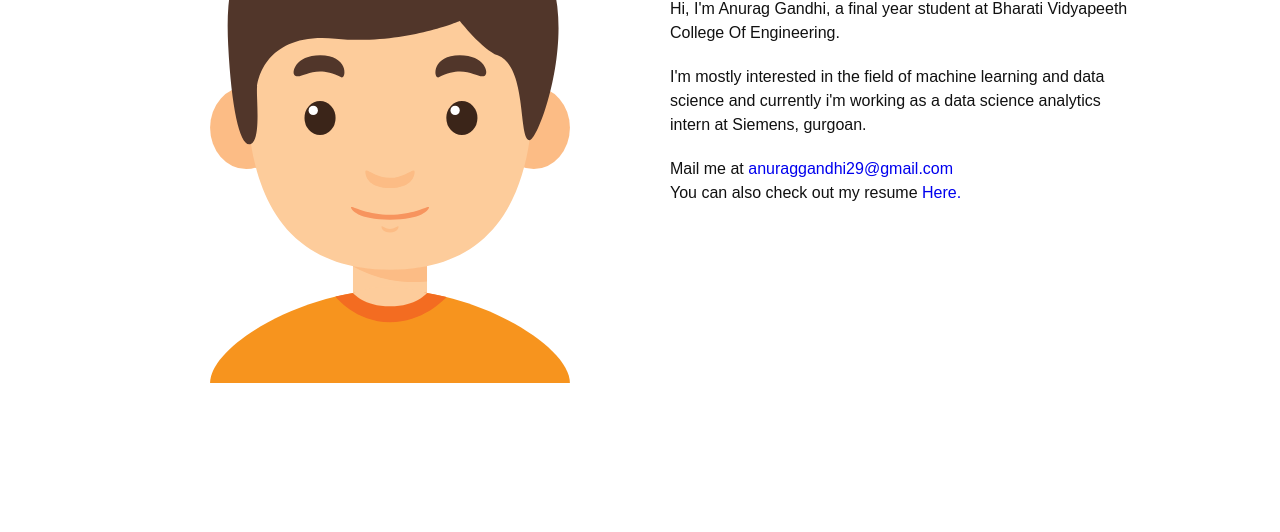
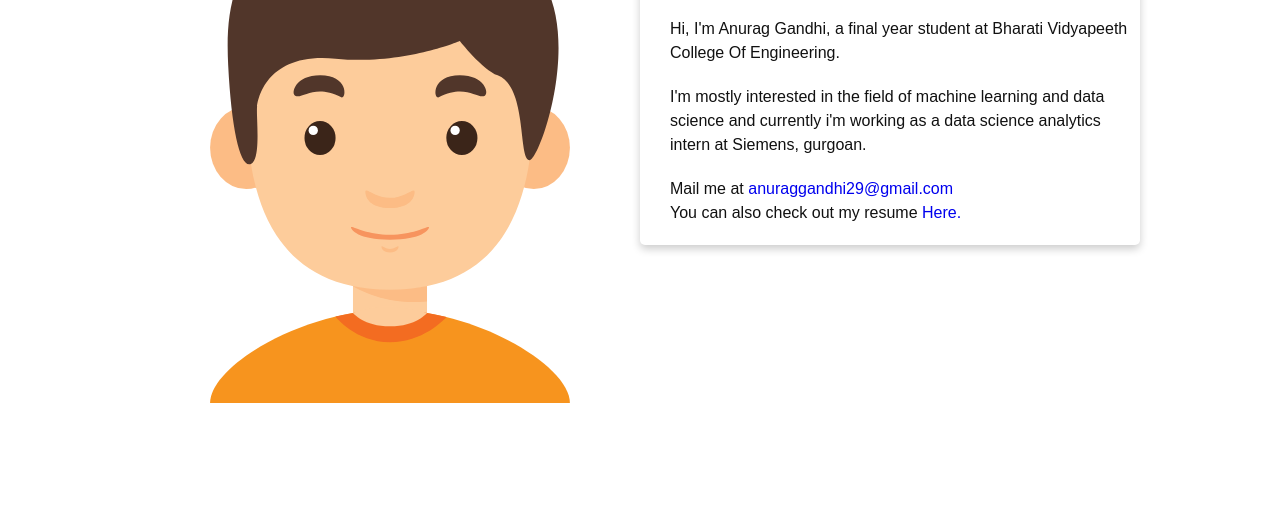
Before and after one commit to anurag2996/anuraggandhi, a plain HTML site: page index.html in a window 1280 px wide. Shown: the part 268-800 px from the top of the page. Drawn offline with Linux system fonts and the light colour scheme.

Commit message:
Add files via upload

```diff
--- a/index.css
+++ b/index.css
@@ -1,24 +1,20 @@
 * {
 	padding: 0;
 	margin: 0;
-	/*background-color: red;*/
 }
 
 .wrapper {
     width: 100%;
 }
 
-/*.top-banner{*/
-    /*display: none;*/
-    /*background-color: black;*/
-/*}*/
 
 .top-banner{
     display: block;
     width: 100%;
-    /* padding-bottom: 30px; */
+
     overflow: hidden;
     background-color: black;
+    margin-bottom: 20px;
     }
 
 .top-banner a {
@@ -33,7 +29,11 @@
 
 
 .img-info{
-    width: 100%;
+    width: 95%;
+    box-shadow: 0 4px 8px 0 rgba(0,0,0,0.2);
+    margin: auto;
+    padding-bottom: 20px;
+    border-radius: 5px;
 }
 
 .img-info h1{
@@ -77,12 +77,16 @@
         margin: 0 auto;
     }
 
+    .img-info{
+        width: 100%
+    }
+
     .img-info h2{
         padding: 20px 0px 0px;
     }
 
     .img-info p{
-        padding: 20px 0px 0px;
+        padding: 20px 30px 0px;
     }
 
     .img-me{
@@ -97,7 +101,7 @@
     }
 
     .img-info{
-    	padding-top: 100px;
+    	margin-top: 100px;
         width: 50%;
         float: right;
     }
```
